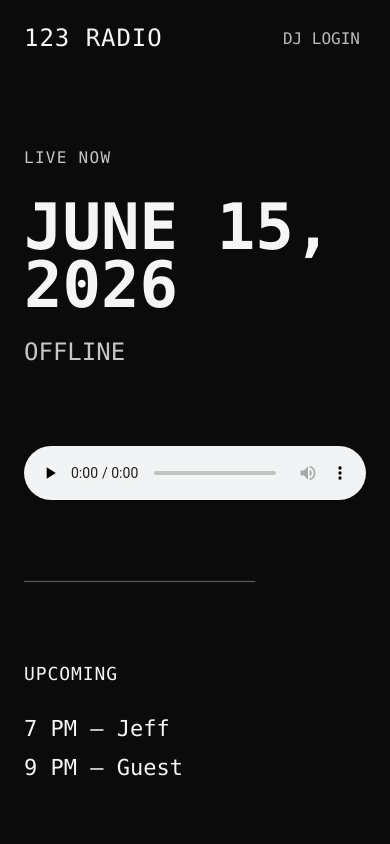
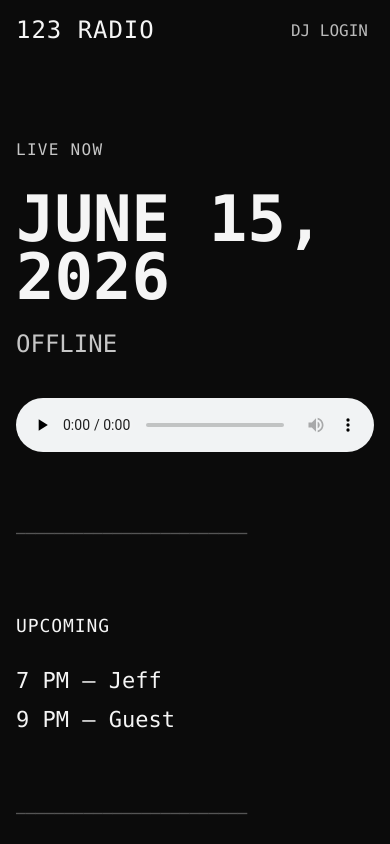
Before and after one commit to jeffihaza/station-platform-prototype, a React (Vite) app: page / in a window 390 px wide. Shown: the top 844 px of the page. Built offline with nearby package versions, Linux system fonts and the light colour scheme; no server answers.

Commit message:
Update styles.css

```diff
--- a/src/styles.css
+++ b/src/styles.css
@@ -70,11 +70,13 @@ button {
   letter-spacing: 0.08em;
 }
 
-.liveHost {
-  font-size: clamp(64px, 12vw, 128px);
+@media (max-width: 768px) {
+  .liveHost {
+  font-size: clamp(48px, 18vw, 96px);
   line-height: 0.9;
   margin: 0 0 24px;
   font-weight: 600;
+}
 }
 
 .liveLocation {
@@ -306,3 +308,20 @@ h2 {
   margin-bottom: 32px;
   letter-spacing: 0.08em;
 }
+@media (max-width: 768px) {
+  .stationMinimal {
+    padding: 16px;
+    overflow-x: hidden;
+  }
+
+  .liveSection {
+    width: 100%;
+  }
+
+  audio {
+    width: 100%;
+    max-width: 100%;
+    display: block;
+    margin-top: 32px;
+  }
+}
```
